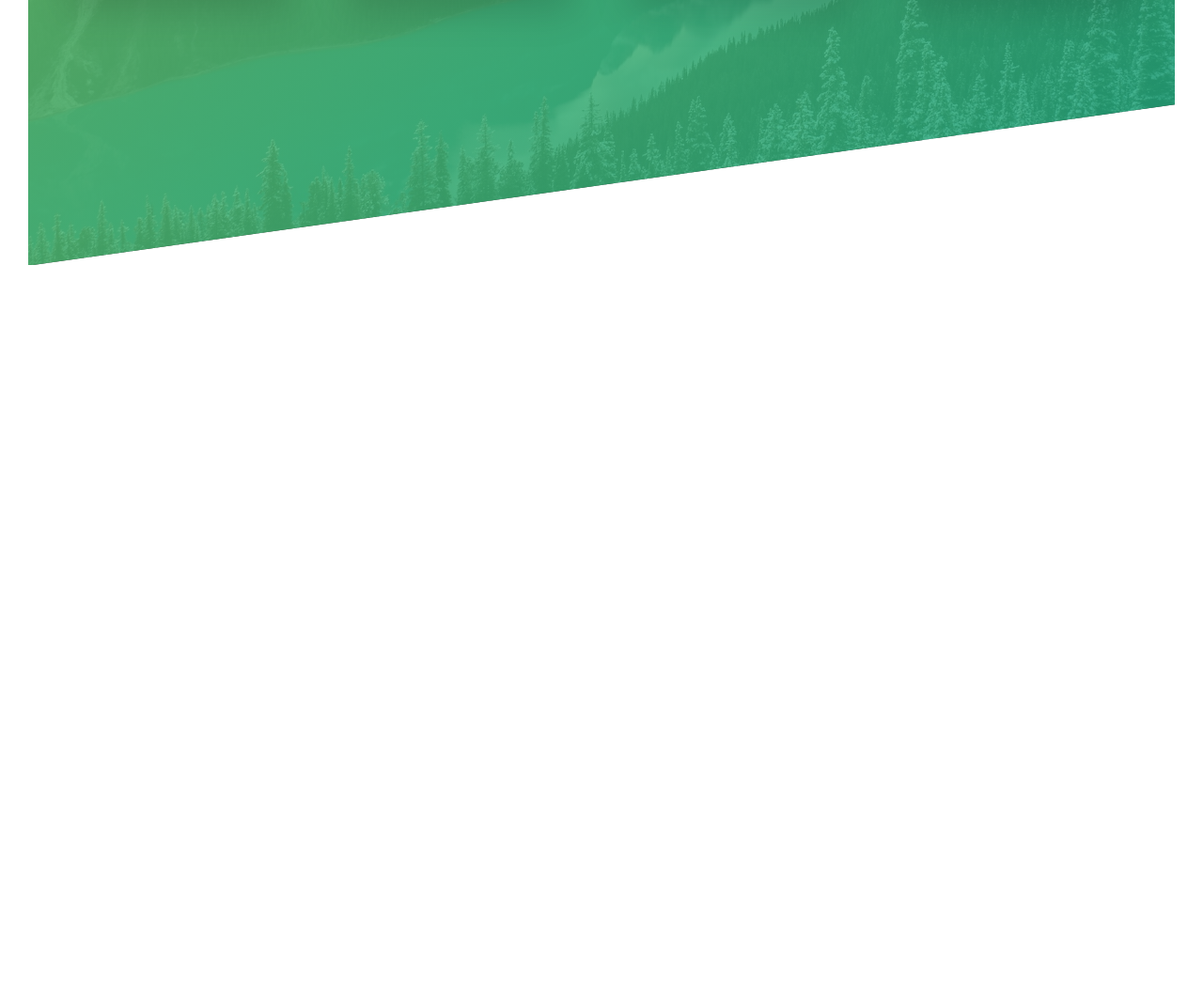
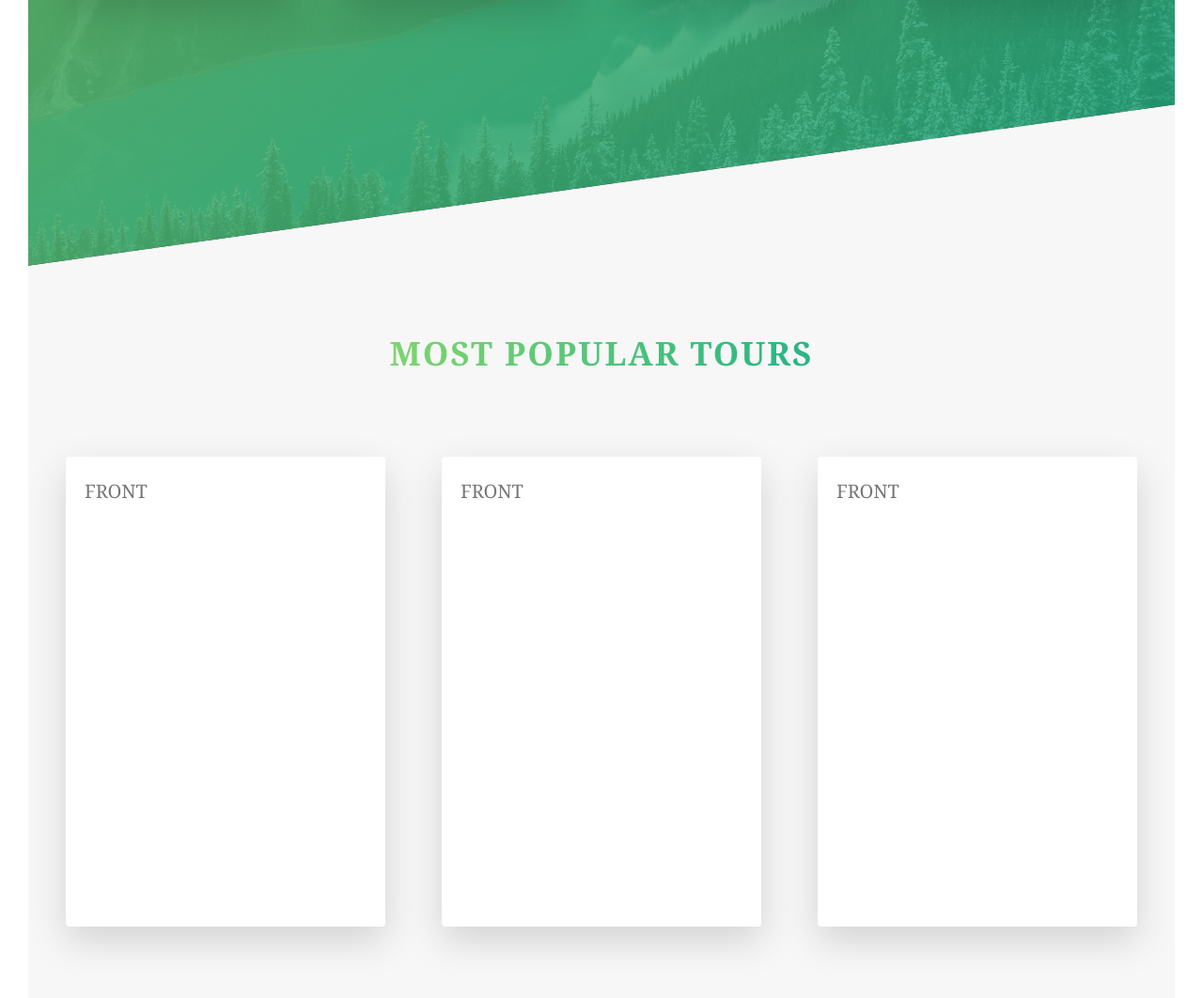
Before and after one commit to hemmayo/natours, a website: page index.html in a window 1280 px wide. Shown: the part 2118-3180 px from the top of the page at 94% size. Before the commit the page ends 2400 px from the top, so only its background shows below. Drawn offline with Linux system fonts and the light colour scheme.

Commit message:
tours and cards

```diff
--- a/index.html
+++ b/index.html
@@ -78,6 +78,43 @@
                     </div>
                 </div>
             </section>
+            <section class="section-tours">
+                <div class="u-center-text u-margin-bottom-large">
+                    <h2 class="heading-secondary">most popular tours</h2>
+                </div>
+                <div class="row">
+                    <div class="col-1-of-3">
+                        <div class="card">
+                            <div class="card__side card__side--front">
+                                FRONT
+                            </div>
+                            <div class="card__side card__side--back card__side--back-1">
+                                BACK
+                            </div>
+                        </div>
+                    </div>
+                    <div class="col-1-of-3">
+                        <div class="card">
+                            <div class="card__side card__side--front">
+                                FRONT
+                            </div>
+                            <div class="card__side card__side--back card__side--back-2">
+                                BACK
+                            </div>
+                        </div>
+                    </div>
+                    <div class="col-1-of-3">
+                        <div class="card">
+                            <div class="card__side card__side--front">
+                                FRONT
+                            </div>
+                            <div class="card__side card__side--back card__side--back-3">
+                                BACK
+                            </div>
+                        </div>
+                    </div>
+                </div>
+            </section>
         </main>
 
         <!-- <section>
--- a/sass/abstracts/_variables.scss
+++ b/sass/abstracts/_variables.scss
@@ -2,6 +2,12 @@
 $color-primary: #55c57a;
 $color-primary-light: #7ed56f;
 $color-primary-dark: #28b485;
+
+$color-secondary-light: #ffb900;
+$color-secondary-dark: #ff7730;
+
+$color-tertiary-light: #2998ff;
+$color-tertiary-dark: #5643fa;
 
 $color-grey-dark: #777;
 $color-grey-light-1: #f7f7f7;
--- a/sass/components/_button.scss
+++ b/sass/components/_button.scss
@@ -16,21 +16,6 @@
         animation: move-in-bottom .5s ease-out .5s backwards;
     }
 
-    &:hover {
-        transform: translateY(-3px);
-        box-shadow: 0 1rem 2rem rgba($color-black, .2);
-
-        ::after {
-            transform: scale(1.5);
-            opacity: 0;
-        }
-    }
-
-    &:active {
-        transform: translateY(-1px);
-        box-shadow: 0 .5rem 1rem rgba($color-black, .2)
-    }
-
     &::after {
         content: '';
         display: inline-block;
@@ -43,6 +28,23 @@
         z-index: -1;
         transition : .4s all;
     }
+
+    &:hover {
+        transform: translateY(-3px);
+        box-shadow: 0 1rem 2rem rgba($color-black, .2);
+
+        &::after {
+            transform: scale(1.5);
+            opacity: 0;
+        }
+    }
+
+    &:active {
+        transform: translateY(-1px);
+        box-shadow: 0 .5rem 1rem rgba($color-black, .2)
+    }
+
+
 
     &.btn--white {
         color: $color-grey-dark;
--- /dev/null
+++ b/sass/components/_card.scss
@@ -0,0 +1,52 @@
+.card {
+    perspective: 150rem;
+    position: relative;
+    height: 50rem;
+    -moz-perspective: 150rem;
+
+    &__side {
+        position: absolute;
+        width: 100%;
+        top: 0;
+        left: 0;
+        height: 50rem;
+        transition: all .5s ease;
+        backface-visibility: hidden;
+        border-radius: 4px;
+        box-shadow: 0 1.5rem 4rem rgba($color-black, .15);
+        padding: 2rem;
+
+        &--front {
+            background-color: $color-white;
+        }
+
+        &--back {
+            background-color: green;
+            transform: rotateY(180deg);
+
+            &-1 {
+                background-image: linear-gradient(to right bottom, $color-secondary-light, $color-secondary-dark);
+            }
+
+            &-2 {
+                background-image: linear-gradient(to right bottom, $color-primary-light, $color-primary-dark);
+            }
+
+            &-3 {
+                background-image: linear-gradient(to right bottom, $color-tertiary-light, $color-tertiary-dark);
+            }
+        }
+
+    }
+
+    &:hover &__side--front {
+        transform: rotateY(-180deg);
+        // display: none;
+    }
+
+    &:hover &__side--back {
+        transform: rotateY(0deg);
+        // display: block;
+    }
+
+}
--- a/sass/main.scss
+++ b/sass/main.scss
@@ -18,6 +18,7 @@
 @import 'components/button';
 @import 'components/composition';
 @import 'components/feature-box';
+@import 'components/card';
 
 @import 'layout/header';
 @import 'layout/grid';
--- a/sass/pages/_home.scss
+++ b/sass/pages/_home.scss
@@ -18,5 +18,10 @@
     & > * {
         transform: skewY(8deg);
     }
+}
 
+.section-tours {
+    background-color: $color-grey-light-1;
+    padding: 25rem 0 50rem 0;
+    margin-top: -10rem;
 }
```
Also changed, not shown: css/style.css.
